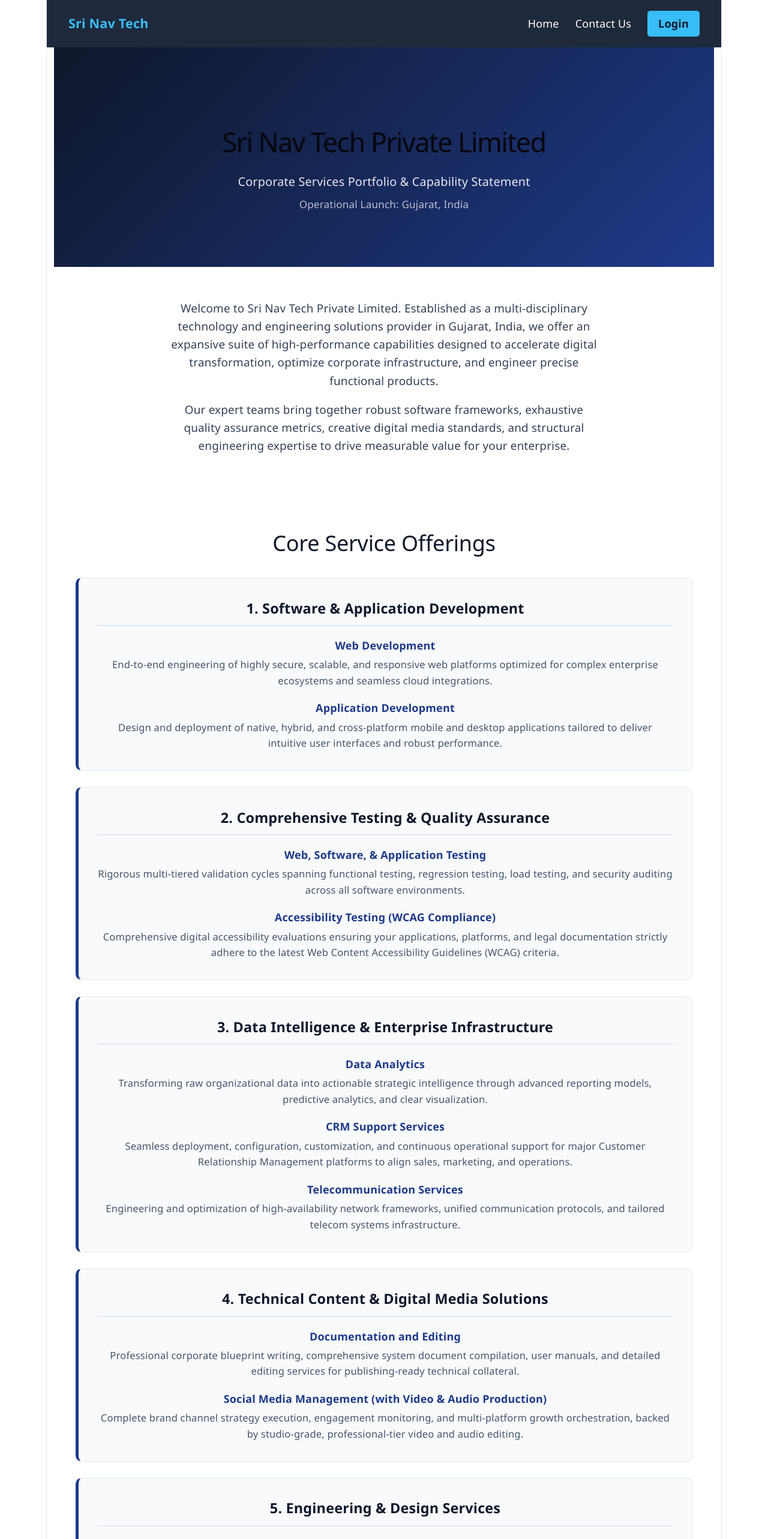
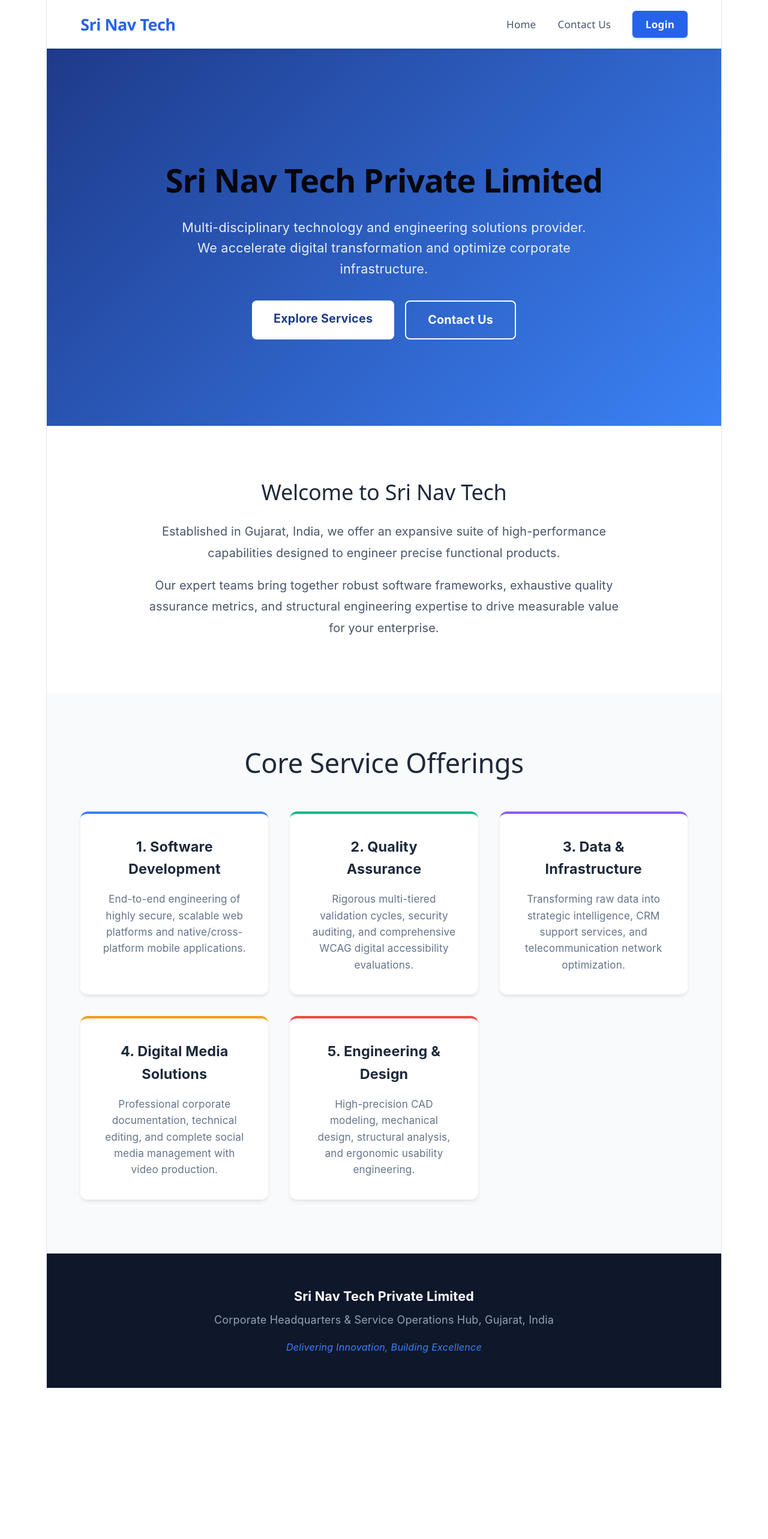
Before and after one commit to shri-tech-waves/kri, a React (Vite) app: page / in a window 1280 px wide. Shown: the top 2566 px of the page at 60% size. After the commit the page ends 2314 px from the top, so only its background shows below. Built offline with nearby package versions, Linux system fonts and the light colour scheme.

Commit message:
Updated professional UI

```diff
--- a/src/components/Navbar.jsx
+++ b/src/components/Navbar.jsx
@@ -5,15 +5,6 @@ export default function Navbar() {
   const isLoggedIn = localStorage.getItem("isLoggedIn") === "true";
   const userName = localStorage.getItem("userName") || "User";
 
-  // Function to get greeting based on the current time
-  const getGreeting = () => {
-    const hour = new Date().getHours();
-    if (hour < 12) return "Good Morning";
-    if (hour < 17) return "Good Afternoon";
-    return "Good Evening";
-  };
-
-  // Function to handle user logout
   const handleLogout = () => {
     localStorage.removeItem("isLoggedIn");
     localStorage.removeItem("userName");
@@ -21,39 +12,46 @@ export default function Navbar() {
   };
 
   return (
-    <nav style={{ display: "flex", justifyContent: "space-between", padding: "1rem 2rem", background: "#1e293b", color: "white", alignItems: "center", flexWrap: "wrap" }}>
+    <nav style={{
+      display: "flex",
+      justifyContent: "space-between",
+      padding: "1rem 5%",
+      background: "#ffffff",
+      color: "#1e293b",
+      alignItems: "center",
+      flexWrap: "wrap",
+      boxShadow: "0 4px 6px -1px rgba(0,0,0,0.05)",
+      position: "sticky",
+      top: 0,
+      zIndex: 100
+    }}>
 
-      {/* Left Section: Company Logo and Greeting */}
-      <div>
-        <Link to="/" style={{ fontWeight: "bold", fontSize: "1.2rem", color: "#38bdf8", textDecoration: "none" }}>
+      <div style={{ display: "flex", alignItems: "center" }}>
+        <Link to="/" style={{ fontWeight: "800", fontSize: "1.5rem", color: "#2563eb", textDecoration: "none", letterSpacing: "-0.5px" }}>
           Sri Nav Tech
         </Link>
-
-        {/* Show greeting only if the user is logged in */}
         {isLoggedIn && (
-          <span style={{ marginLeft: "1rem", fontSize: "0.9rem", color: "#cbd5e1" }}>
-            {getGreeting()}, {userName}! 👋
+          <span style={{ marginLeft: "1rem", fontSize: "0.9rem", color: "#64748b", background: "#f1f5f9", padding: "0.25rem 0.75rem", borderRadius: "20px" }}>
+            Hi, {userName}
           </span>
         )}
       </div>
 
-      {/* Right Section: Navigation Links and Login/Logout Button */}
-      <div style={{ display: "flex", gap: "1.5rem", alignItems: "center" }}>
-        <Link to="/" style={{ color: "white", textDecoration: "none" }}>Home</Link>
-        <Link to="/contact" style={{ color: "white", textDecoration: "none" }}>Contact Us</Link>
+      <div style={{ display: "flex", gap: "2rem", alignItems: "center", fontWeight: "500", fontSize: "0.95rem" }}>
+        <Link to="/" style={{ color: "#475569", textDecoration: "none" }}>Home</Link>
+        <Link to="/contact" style={{ color: "#475569", textDecoration: "none" }}>Contact Us</Link>
 
-        {/* Conditional Rendering for Login/Logout */}
         {isLoggedIn ? (
           <button
             onClick={handleLogout}
-            style={{ padding: "0.4rem 1rem", background: "#ef4444", color: "white", border: "none", borderRadius: "5px", cursor: "pointer", fontWeight: "bold" }}
+            style={{ padding: "0.5rem 1.2rem", background: "#fef2f2", color: "#ef4444", border: "1px solid #fecaca", borderRadius: "6px", cursor: "pointer", fontWeight: "600" }}
           >
             Logout
           </button>
         ) : (
           <Link
             to="/login"
-            style={{ padding: "0.4rem 1rem", background: "#38bdf8", color: "#0f172a", textDecoration: "none", borderRadius: "5px", fontWeight: "bold" }}
+            style={{ padding: "0.5rem 1.2rem", background: "#2563eb", color: "white", textDecoration: "none", borderRadius: "6px", fontWeight: "600", boxShadow: "0 2px 4px rgba(37,99,235,0.2)" }}
           >
             Login
           </Link>
--- a/src/pages/Home.jsx
+++ b/src/pages/Home.jsx
@@ -1,80 +1,89 @@
-import PageTitle from "../components/PageTitle"; // Import PageTitle for accessibility
-import "./Home.css";
+import PageTitle from "../components/PageTitle";
+import "./Home.css"; // Keep this for the background
 
-export default function Home({ title }) { // Accept title prop from App.jsx
+export default function Home({ title }) {
   return (
-    <div className="app">
-
-      {/* Page Title for Screen Reader */}
+    <div style={{ fontFamily: "'Inter', 'Segoe UI', sans-serif" }}>
       <PageTitle title={title} />
 
-      <header className="hero">
-        {/* Added tabIndex="-1" so screen reader focuses on this heading first */}
-        <h1 tabIndex="-1">Sri Nav Tech Private Limited</h1>
-        <p>Corporate Services Portfolio & Capability Statement</p>
-        <p className="subtitle">Operational Launch: Gujarat, India</p>
+      {/* ===== HERO SECTION ===== */}
+      <header style={{
+        background: "linear-gradient(135deg, #1e3a8a 0%, #3b82f6 100%)",
+        color: "white",
+        padding: "8rem 5%",
+        textAlign: "center"
+      }}>
+        <h1 style={{ fontSize: "3rem", fontWeight: "800", marginBottom: "1rem", letterSpacing: "-1px" }}>
+          Sri Nav Tech Private Limited
+        </h1>
+        <p style={{ fontSize: "1.2rem", opacity: "0.9", maxWidth: "700px", margin: "0 auto 2rem auto" }}>
+          Multi-disciplinary technology and engineering solutions provider. We accelerate digital transformation and optimize corporate infrastructure.
+        </p>
+        <div style={{ display: "flex", gap: "1rem", justifyContent: "center" }}>
+          <a href="#services" style={{ padding: "0.8rem 2rem", background: "white", color: "#1e3a8a", textDecoration: "none", borderRadius: "8px", fontWeight: "bold", fontSize: "1.1rem" }}>
+            Explore Services
+          </a>
+          <a href="/contact" style={{ padding: "0.8rem 2rem", background: "transparent", border: "2px solid white", color: "white", textDecoration: "none", borderRadius: "8px", fontWeight: "bold", fontSize: "1.1rem" }}>
+            Contact Us
+          </a>
+        </div>
       </header>
 
-      <section className="intro" aria-label="Company Introduction">
-        <p>Welcome to Sri Nav Tech Private Limited. Established as a multi-disciplinary technology and engineering solutions provider in Gujarat, India, we offer an expansive suite of high-performance capabilities designed to accelerate digital transformation, optimize corporate infrastructure, and engineer precise functional products.</p>
-        <p>Our expert teams bring together robust software frameworks, exhaustive quality assurance metrics, creative digital media standards, and structural engineering expertise to drive measurable value for your enterprise.</p>
+      {/* ===== INTRO SECTION ===== */}
+      <section style={{ padding: "5rem 5%", maxWidth: "900px", margin: "0 auto", textAlign: "center" }}>
+        <h2 style={{ fontSize: "2rem", color: "#1e293b", marginBottom: "1.5rem" }}>Welcome to Sri Nav Tech</h2>
+        <p style={{ fontSize: "1.1rem", color: "#475569", lineHeight: "1.8", marginBottom: "1rem" }}>
+          Established in Gujarat, India, we offer an expansive suite of high-performance capabilities designed to engineer precise functional products.
+        </p>
+        <p style={{ fontSize: "1.1rem", color: "#475569", lineHeight: "1.8" }}>
+          Our expert teams bring together robust software frameworks, exhaustive quality assurance metrics, and structural engineering expertise to drive measurable value for your enterprise.
+        </p>
       </section>
 
-      <section className="services" aria-label="Core Services">
-        <h2>Core Service Offerings</h2>
+      {/* ===== SERVICES SECTION ===== */}
+      <section id="services" style={{ padding: "5rem 5%", background: "#f8fafc" }}>
+        <h2 style={{ fontSize: "2.5rem", color: "#1e293b", textAlign: "center", marginBottom: "3rem" }}>Core Service Offerings</h2>
 
-        <div className="service-card" aria-labelledby="service1-title">
-          <h3 id="service1-title">1. Software & Application Development</h3>
-          <h4>Web Development</h4>
-          <p>End-to-end engineering of highly secure, scalable, and responsive web platforms optimized for complex enterprise ecosystems and seamless cloud integrations.</p>
-          <h4>Application Development</h4>
-          <p>Design and deployment of native, hybrid, and cross-platform mobile and desktop applications tailored to deliver intuitive user interfaces and robust performance.</p>
-        </div>
+        <div style={{ display: "grid", gridTemplateColumns: "repeat(auto-fit, minmax(300px, 1fr))", gap: "2rem", maxWidth: "1200px", margin: "0 auto" }}>
 
-        <div className="service-card" aria-labelledby="service2-title">
-          <h3 id="service2-title">2. Comprehensive Testing & Quality Assurance</h3>
-          <h4>Web, Software, & Application Testing</h4>
-          <p>Rigorous multi-tiered validation cycles spanning functional testing, regression testing, load testing, and security auditing across all software environments.</p>
-          <h4>Accessibility Testing (WCAG Compliance)</h4>
-          <p>Comprehensive digital accessibility evaluations ensuring your applications, platforms, and legal documentation strictly adhere to the latest Web Content Accessibility Guidelines (WCAG) criteria.</p>
-        </div>
+          {/* Service Card 1 */}
+          <div style={{ background: "white", padding: "2rem", borderRadius: "12px", boxShadow: "0 4px 6px -1px rgba(0,0,0,0.1)", borderTop: "4px solid #3b82f6" }}>
+            <h3 style={{ fontSize: "1.3rem", color: "#1e293b", marginBottom: "1rem" }}>1. Software Development</h3>
+            <p style={{ color: "#64748b", fontSize: "0.95rem", lineHeight: "1.6" }}>End-to-end engineering of highly secure, scalable web platforms and native/cross-platform mobile applications.</p>
+          </div>
 
-        <div className="service-card" aria-labelledby="service3-title">
-          <h3 id="service3-title">3. Data Intelligence & Enterprise Infrastructure</h3>
-          <h4>Data Analytics</h4>
-          <p>Transforming raw organizational data into actionable strategic intelligence through advanced reporting models, predictive analytics, and clear visualization.</p>
-          <h4>CRM Support Services</h4>
-          <p>Seamless deployment, configuration, customization, and continuous operational support for major Customer Relationship Management platforms to align sales, marketing, and operations.</p>
-          <h4>Telecommunication Services</h4>
-          <p>Engineering and optimization of high-availability network frameworks, unified communication protocols, and tailored telecom systems infrastructure.</p>
-        </div>
+          {/* Service Card 2 */}
+          <div style={{ background: "white", padding: "2rem", borderRadius: "12px", boxShadow: "0 4px 6px -1px rgba(0,0,0,0.1)", borderTop: "4px solid #10b981" }}>
+            <h3 style={{ fontSize: "1.3rem", color: "#1e293b", marginBottom: "1rem" }}>2. Quality Assurance</h3>
+            <p style={{ color: "#64748b", fontSize: "0.95rem", lineHeight: "1.6" }}>Rigorous multi-tiered validation cycles, security auditing, and comprehensive WCAG digital accessibility evaluations.</p>
+          </div>
 
-        <div className="service-card" aria-labelledby="service4-title">
-          <h3 id="service4-title">4. Technical Content & Digital Media Solutions</h3>
-          <h4>Documentation and Editing</h4>
-          <p>Professional corporate blueprint writing, comprehensive system document compilation, user manuals, and detailed editing services for publishing-ready technical collateral.</p>
-          <h4>Social Media Management (with Video & Audio Production)</h4>
-          <p>Complete brand channel strategy execution, engagement monitoring, and multi-platform growth orchestration, backed by studio-grade, professional-tier video and audio editing.</p>
-        </div>
+          {/* Service Card 3 */}
+          <div style={{ background: "white", padding: "2rem", borderRadius: "12px", boxShadow: "0 4px 6px -1px rgba(0,0,0,0.1)", borderTop: "4px solid #8b5cf6" }}>
+            <h3 style={{ fontSize: "1.3rem", color: "#1e293b", marginBottom: "1rem" }}>3. Data & Infrastructure</h3>
+            <p style={{ color: "#64748b", fontSize: "0.95rem", lineHeight: "1.6" }}>Transforming raw data into strategic intelligence, CRM support services, and telecommunication network optimization.</p>
+          </div>
 
-        <div className="service-card" aria-labelledby="service5-title">
-          <h3 id="service5-title">5. Engineering & Design Services</h3>
-          <h4>Mechanical Design</h4>
-          <p>High-precision geometric modeling, CAD drafting, component detailing, and computer-aided industrial product modeling adhering strictly to international engineering benchmarks.</p>
-          <h4>Functionality Designing</h4>
-          <p>Comprehensive structural analysis, ergonomic research, and usability engineering to seamlessly blend form with operational performance for hardware and digital solutions alike.</p>
+          {/* Service Card 4 */}
+          <div style={{ background: "white", padding: "2rem", borderRadius: "12px", boxShadow: "0 4px 6px -1px rgba(0,0,0,0.1)", borderTop: "4px solid #f59e0b" }}>
+            <h3 style={{ fontSize: "1.3rem", color: "#1e293b", marginBottom: "1rem" }}>4. Digital Media Solutions</h3>
+            <p style={{ color: "#64748b", fontSize: "0.95rem", lineHeight: "1.6" }}>Professional corporate documentation, technical editing, and complete social media management with video production.</p>
+          </div>
+
+          {/* Service Card 5 */}
+          <div style={{ background: "white", padding: "2rem", borderRadius: "12px", boxShadow: "0 4px 6px -1px rgba(0,0,0,0.1)", borderTop: "4px solid #ef4444" }}>
+            <h3 style={{ fontSize: "1.3rem", color: "#1e293b", marginBottom: "1rem" }}>5. Engineering & Design</h3>
+            <p style={{ color: "#64748b", fontSize: "0.95rem", lineHeight: "1.6" }}>High-precision CAD modeling, mechanical design, structural analysis, and ergonomic usability engineering.</p>
+          </div>
+
         </div>
       </section>
 
-      <section className="custom" aria-label="Custom Engineering">
-        <h2>Bespoke Solutions & Custom Engineering</h2>
-        <p>At Sri Nav Tech Private Limited, we understand that unique business challenges require bespoke solutions. Beyond our listed capabilities, all services can be fully customized, scaled, or co-engineered to meet your precise technical requirements and business objectives. Speak with our consulting architects to draft an engagement framework customized to your timeline and scope.</p>
-      </section>
-
-      <footer className="footer">
-        <h3>Sri Nav Tech Private Limited</h3>
-        <p>Corporate Headquarters & Service Operations Hub, Gujarat, India</p>
-        <p className="tagline">Delivering Innovation, Building Excellence</p>
+      {/* ===== FOOTER ===== */}
+      <footer style={{ background: "#0f172a", color: "#94a3b8", padding: "3rem 5%", textAlign: "center" }}>
+        <h3 style={{ color: "white", marginBottom: "0.5rem", fontSize: "1.2rem" }}>Sri Nav Tech Private Limited</h3>
+        <p style={{ marginBottom: "1rem" }}>Corporate Headquarters & Service Operations Hub, Gujarat, India</p>
+        <p style={{ fontSize: "0.9rem", fontStyle: "italic", color: "#3b82f6" }}>Delivering Innovation, Building Excellence</p>
       </footer>
     </div>
   );
```
